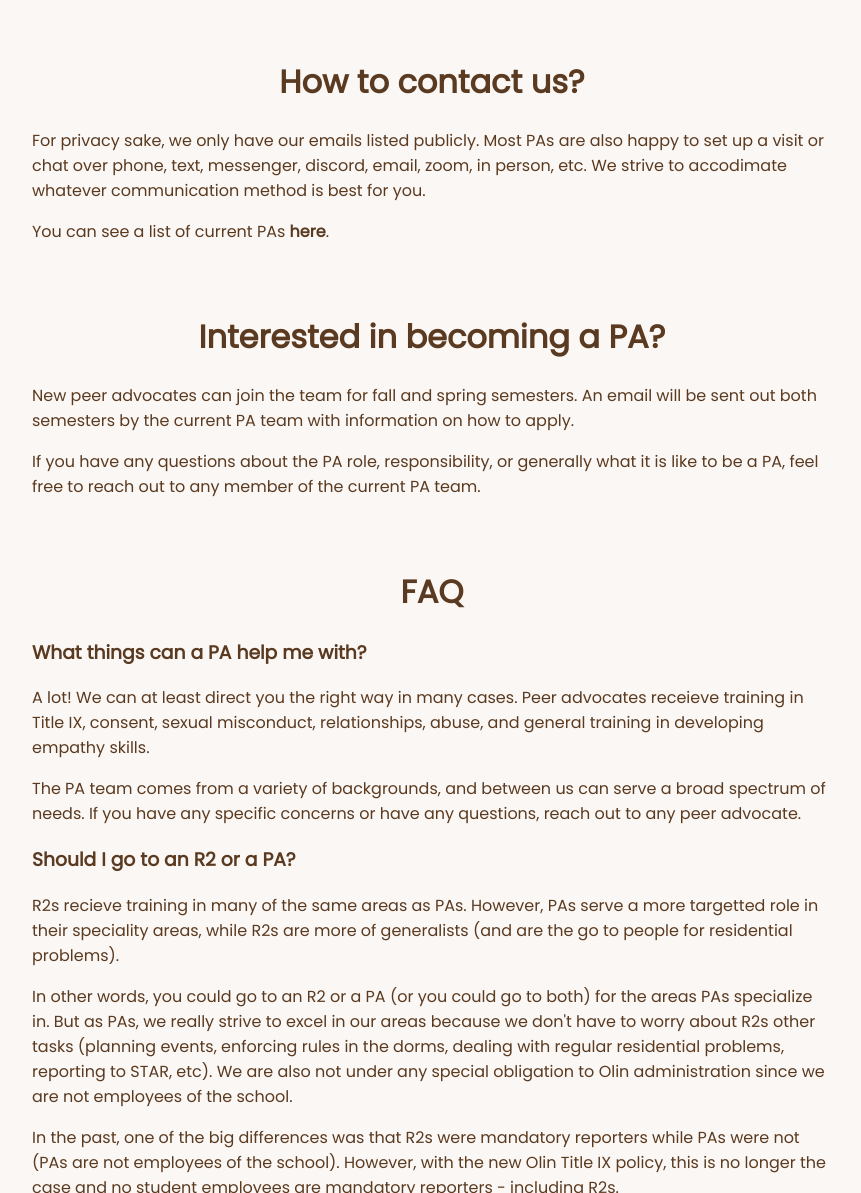
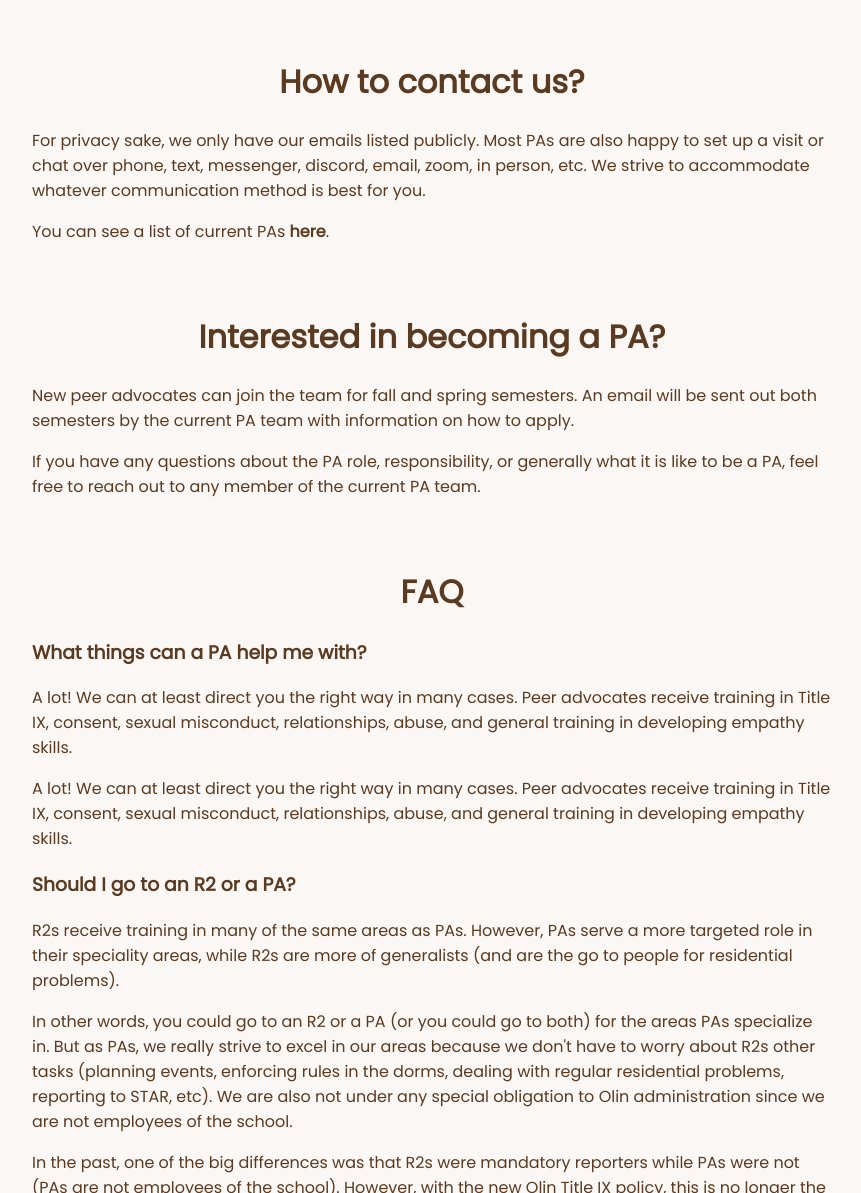
Before and after one commit to mstites/paWebsite, a plain HTML site: page index.html in a window 1280 px wide. Shown: the part 1140-2333 px from the top of the page, without its empty margins (218-1079 px from the left). Drawn offline with Linux system fonts and the light colour scheme.

Commit message:
Spell check

```diff
--- a/index.html
+++ b/index.html
@@ -38,7 +38,7 @@
     </div>
     <div class="row">
       <h1> How to contact us? </h1>
-      <p> For privacy sake, we only have our emails listed publicly. Most PAs are also happy to set up a visit or chat over phone, text, messenger, discord, email, zoom, in person, etc. We strive to accodimate whatever communication method is best for you.</p>
+      <p>For privacy sake, we only have our emails listed publicly. Most PAs are also happy to set up a visit or chat over phone, text, messenger, discord, email, zoom, in person, etc. We strive to accommodate whatever communication method is best for you.</p>
       <p> You can see a list of current PAs <a href="current.html">here</a>.</p>
     </div>
     <div class="row">
@@ -50,12 +50,12 @@
       <h1> FAQ </h1>
       <div>
         <h3>What things can a PA help me with?</h3>
-        <p>A lot! We can at least direct you the right way in many cases. Peer advocates receieve training in Title IX, consent, sexual misconduct, relationships, abuse, and general training in developing empathy skills. </p>
-        <p>The PA team comes from a variety of backgrounds, and between us can serve a broad spectrum of needs. If you have any specific concerns or have any questions, reach out to any peer advocate. </p>
+        <p>A lot! We can at least direct you the right way in many cases. Peer advocates receive training in Title IX, consent, sexual misconduct, relationships, abuse, and general training in developing empathy skills.</p>
+        <p>A lot! We can at least direct you the right way in many cases. Peer advocates receive training in Title IX, consent, sexual misconduct, relationships, abuse, and general training in developing empathy skills.</p>
       </div>
       <div>
         <h3>Should I go to an R2 or a PA?</h3>
-        <p>R2s recieve training in many of the same areas as PAs. However, PAs serve a more targetted role in their speciality areas, while R2s are more of generalists (and are the go to people for residential problems).</p>
+        <p>R2s receive training in many of the same areas as PAs. However, PAs serve a more targeted role in their speciality areas, while R2s are more of generalists (and are the go to people for residential problems).</p>
         <p>In other words, you could go to an R2 or a PA (or you could go to both) for the areas PAs specialize in. But as PAs, we really strive to excel in our areas because we don't have to worry about R2s other tasks (planning events, enforcing rules in the dorms, dealing with regular residential problems, reporting to STAR, etc). We are also not under any special obligation to Olin administration since we are not employees of the school.</p>
         <p>In the past, one of the big differences was that R2s were mandatory reporters while PAs were not (PAs are not employees of the school). However, with the new Olin Title IX policy, this is no longer the case and no student employees are mandatory reporters - including R2s.</p>
       </div>
```
Also changed, not shown: resources.html (+1 -1 lines).
